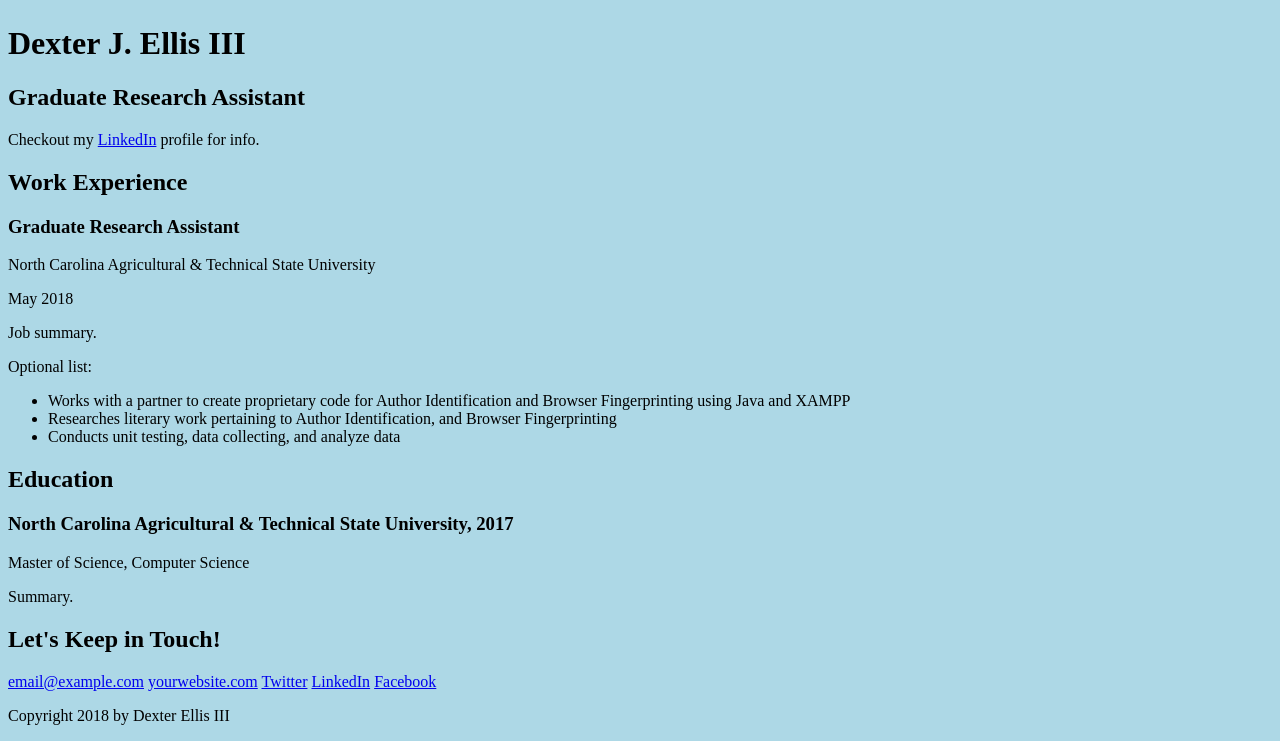
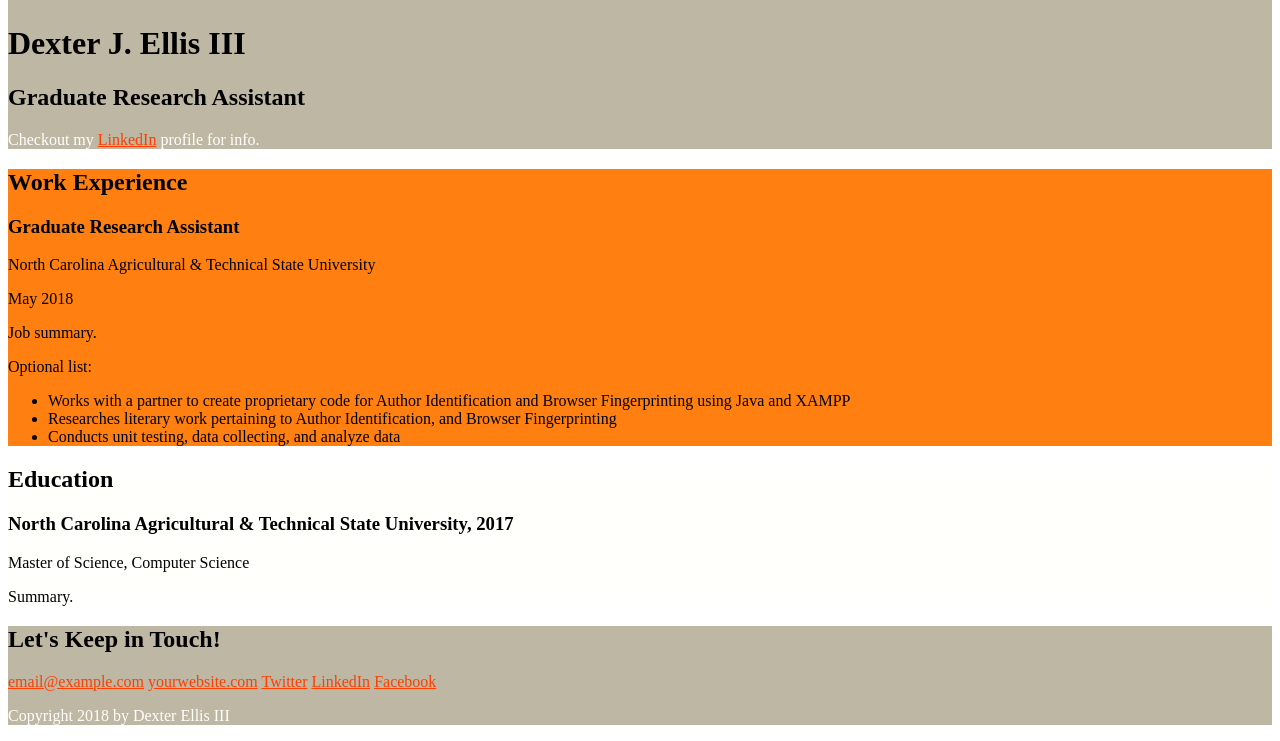
Before and after one commit to dexter269/CSS-Essential-Training-1, a plain HTML site: page css-resume/index.html in a window 1280 px wide. Shown: the part 901-1642 px from the top of the page. Drawn offline with Linux system fonts and the light colour scheme.

```diff
--- a/css-resume/css/styles.css
+++ b/css-resume/css/styles.css
@@ -9,17 +9,38 @@
 /*Global styles
 ---------------------------*/
 body {
-    background: lightblue;
+
+}
+
+a {
+    color: #FF3F00;
+}
+
+a:hover {
+    text-decoration: none;
+    color: #FF3F00;
 }
 
 
 /*Header and Footer
 ---------------------------*/
+header, footer {
+    background-color: #BEB7A4;
+    color: #FFFFFC;
+}
 
+header h1, h2 {
+    color: #000000;
+}
 
 /*Work Experience
 ---------------------------*/
-
+.work {
+    background-color: #FF7F11;
+}
 
 /*Education
 ---------------------------*/
+.education {
+    background-color: #FFFFFC;
+}
--- a/css-resume/index.html
+++ b/css-resume/index.html
@@ -17,7 +17,7 @@
 
     <main>
         <!-- // Work Experience -->
-        <section>
+        <section class="work">
             <h2>Work Experience</h2>
 
             <!-- Job Details: copy this whole block to add more jobs -->
@@ -41,7 +41,7 @@
 
 
         <!-- // Education -->
-        <section>
+        <section class="education">
             <h2>Education</h2>
 
             <!-- School details: copy this whole block to add more schools. -->
--- /dev/null
+++ b/jsfiddle/example5/styles.css
@@ -0,0 +1,7 @@
+.parent {
+  color: blue;
+}
+
+a {
+  color: yellow;
+}
--- /dev/null
+++ b/jsfiddle/example7/styles.css
@@ -0,0 +1,9 @@
+div {
+  /* font-size: 2em; */
+  font-size: 20px;
+}
+p {
+  /* font-size: 1em; */
+  /* font-size: 1.5em; */
+  font-size: 0.5em;
+}
--- /dev/null
+++ b/jsfiddle/example8/styles.css
@@ -0,0 +1,9 @@
+html {
+  font-size: 30px;
+}
+div {
+  font-size: 20px;
+}
+p {
+  font-size: 1rem;
+}
```
Also changed, not shown: jsfiddle/example5/index.html (added, +7 -0 lines), jsfiddle/example6/index.html (added, +2 -0 lines), jsfiddle/example6/styles.css (added, +14 -0 lines), jsfiddle/example7/index.html (added, +4 -0 lines), jsfiddle/example8/index.html (added, +12 -0 lines).
